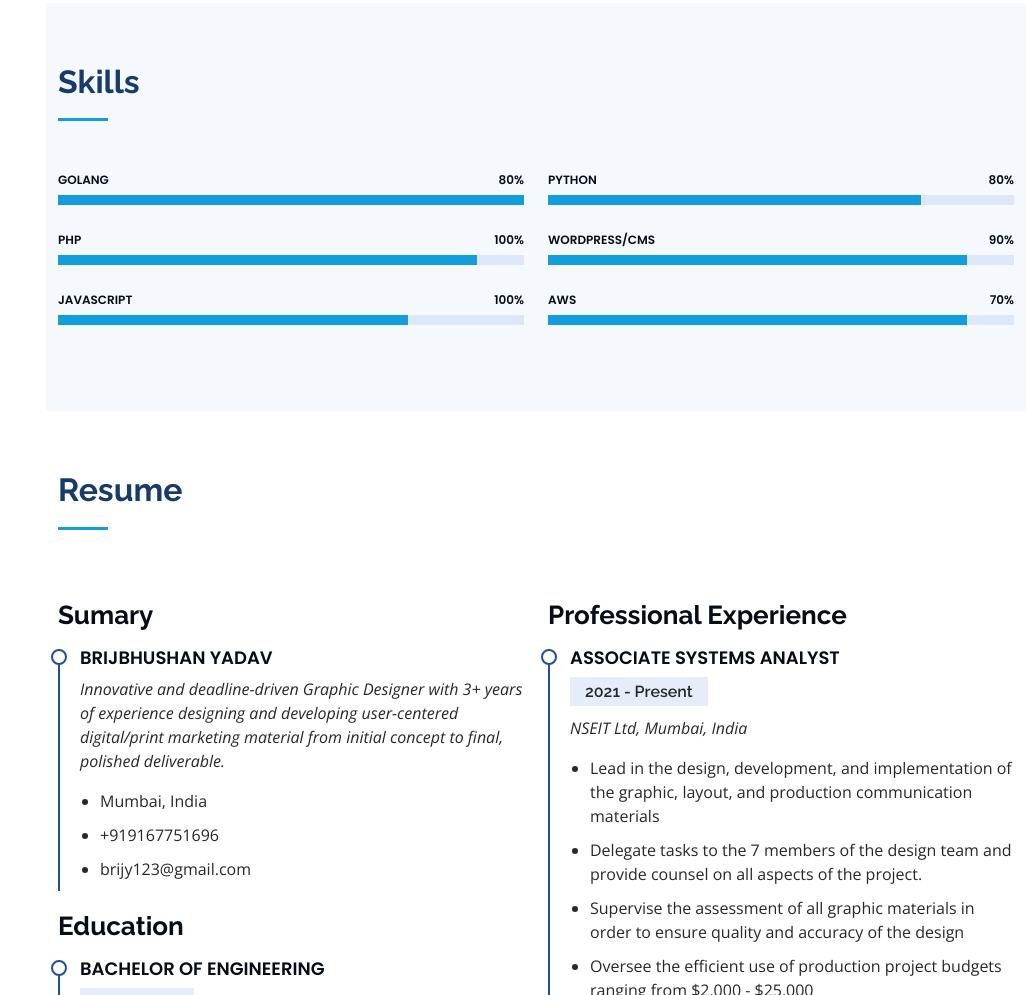
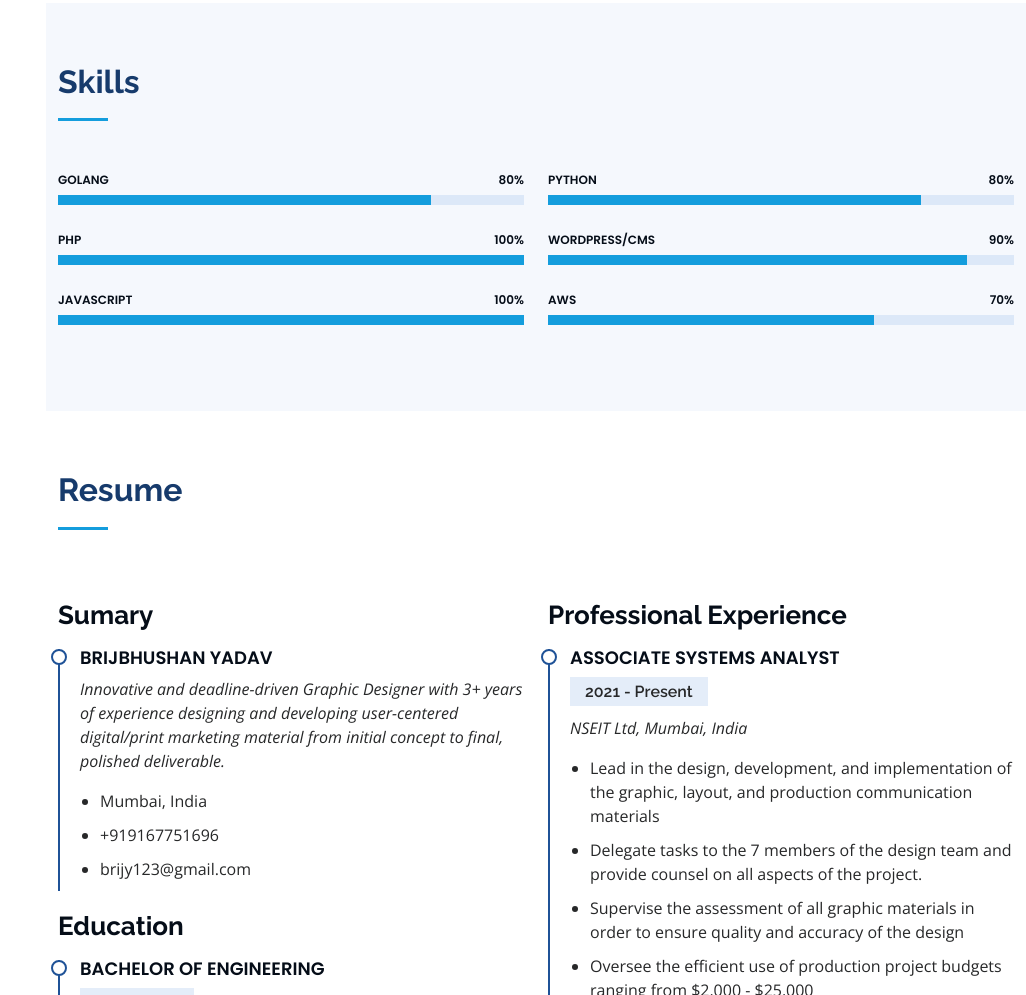
Before and after one commit to brijy890/Portfolio, a plain HTML site: page index.html in a window 1280 px wide. Shown: the part 1477-2472 px from the top of the page, without its empty margins (254-1280 px from the left). Drawn offline with nearby package versions, Linux system fonts and the light colour scheme; files whose address does not match are found by name.

Commit message:
small fix

```diff
--- a/index.html
+++ b/index.html
@@ -141,21 +141,21 @@
             <div class="progress">
               <span class="skill">Golang <i class="val">80%</i></span>
               <div class="progress-bar-wrap">
-                <div class="progress-bar" role="progressbar" aria-valuenow="100" aria-valuemin="0" aria-valuemax="80"></div>
+                <div class="progress-bar" role="progressbar" aria-valuenow="80" aria-valuemin="0" aria-valuemax="80"></div>
               </div>
             </div>
 
             <div class="progress">
               <span class="skill">PHP <i class="val">100%</i></span>
               <div class="progress-bar-wrap">
-                <div class="progress-bar" role="progressbar" aria-valuenow="90" aria-valuemin="0" aria-valuemax="100"></div>
+                <div class="progress-bar" role="progressbar" aria-valuenow="100" aria-valuemin="0" aria-valuemax="100"></div>
               </div>
             </div>
 
             <div class="progress">
               <span class="skill">JavaScript <i class="val">100%</i></span>
               <div class="progress-bar-wrap">
-                <div class="progress-bar" role="progressbar" aria-valuenow="75" aria-valuemin="0" aria-valuemax="100"></div>
+                <div class="progress-bar" role="progressbar" aria-valuenow="100" aria-valuemin="0" aria-valuemax="100"></div>
               </div>
             </div>
 
@@ -180,7 +180,7 @@
             <div class="progress">
               <span class="skill">AWS <i class="val">70%</i></span>
               <div class="progress-bar-wrap">
-                <div class="progress-bar" role="progressbar" aria-valuenow="90" aria-valuemin="0" aria-valuemax="70"></div>
+                <div class="progress-bar" role="progressbar" aria-valuenow="70" aria-valuemin="0" aria-valuemax="70"></div>
               </div>
             </div>
 
```
